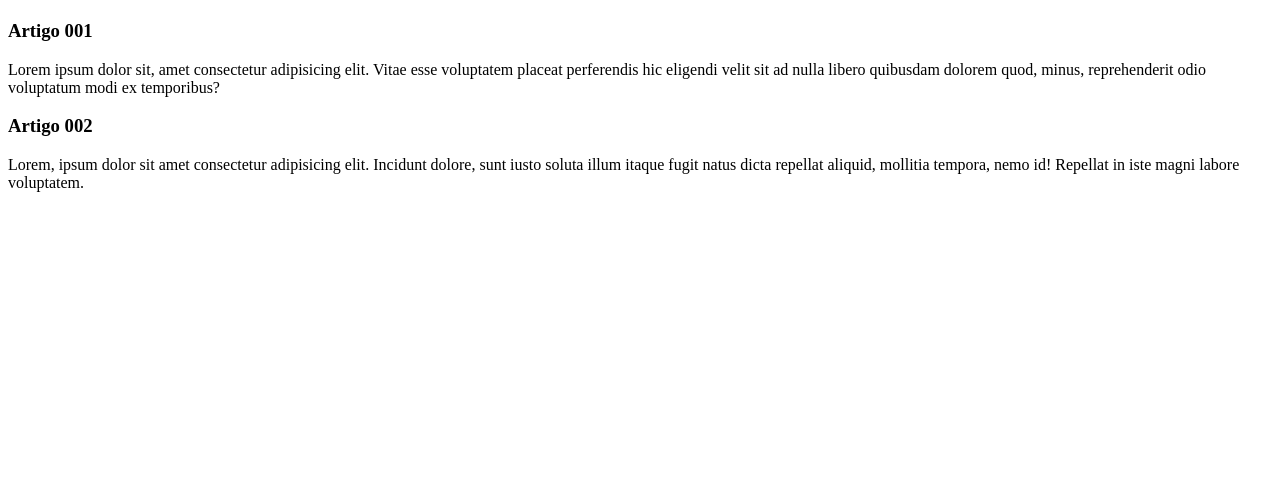
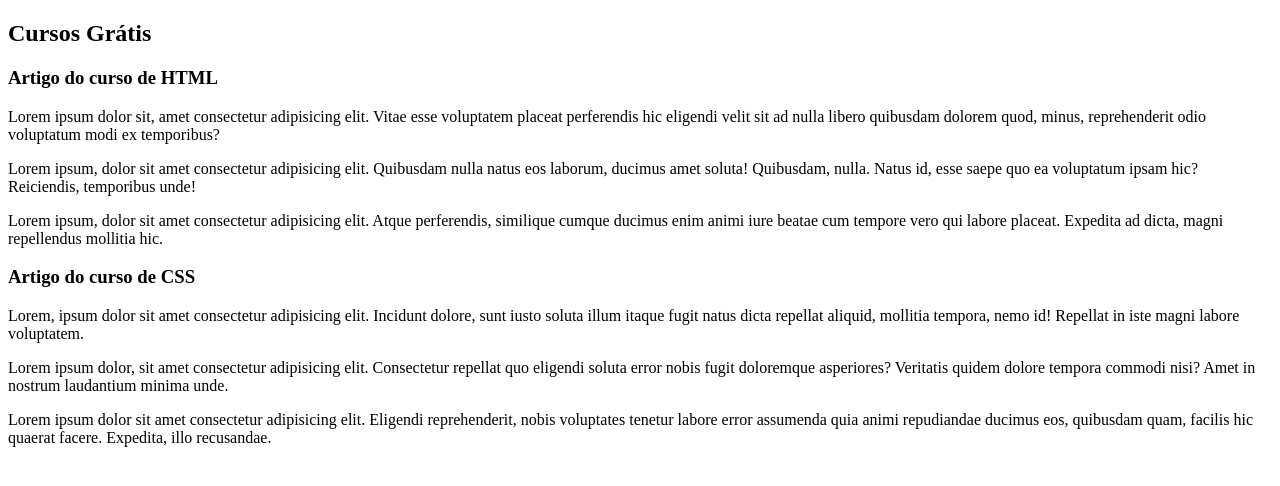
Before and after one commit to IgorWinMac/branches-marges, a plain HTML site: page index.html in a window 1280 px wide. Drawn offline with Linux system fonts and the light colour scheme.

Commit message:
Comecei a escrever o conteúdo

```diff
--- a/index.html
+++ b/index.html
@@ -8,15 +8,19 @@
 <body>
     <main>
         <header>
-            <h2></h2>
+            <h2>Cursos Grátis</h2>
         </header>
         <article>
-            <h3>Artigo 001</h3>
+            <h3>Artigo do curso de HTML</h3>
             <p>Lorem ipsum dolor sit, amet consectetur adipisicing elit. Vitae esse voluptatem placeat perferendis hic eligendi velit sit ad nulla libero quibusdam dolorem quod, minus, reprehenderit odio voluptatum modi ex temporibus?</p>
+            <p>Lorem ipsum, dolor sit amet consectetur adipisicing elit. Quibusdam nulla natus eos laborum, ducimus amet soluta! Quibusdam, nulla. Natus id, esse saepe quo ea voluptatum ipsam hic? Reiciendis, temporibus unde!</p>
+            <p>Lorem ipsum, dolor sit amet consectetur adipisicing elit. Atque perferendis, similique cumque ducimus enim animi iure beatae cum tempore vero qui labore placeat. Expedita ad dicta, magni repellendus mollitia hic.</p>
         </article>
         <article>
-            <h3>Artigo 002</h3>
+            <h3>Artigo do curso de CSS</h3>
             <p>Lorem, ipsum dolor sit amet consectetur adipisicing elit. Incidunt dolore, sunt iusto soluta illum itaque fugit natus dicta repellat aliquid, mollitia tempora, nemo id! Repellat in iste magni labore voluptatem.</p>
+            <p>Lorem ipsum dolor, sit amet consectetur adipisicing elit. Consectetur repellat quo eligendi soluta error nobis fugit doloremque asperiores? Veritatis quidem dolore tempora commodi nisi? Amet in nostrum laudantium minima unde.</p>
+            <p>Lorem ipsum dolor sit amet consectetur adipisicing elit. Eligendi reprehenderit, nobis voluptates tenetur labore error assumenda quia animi repudiandae ducimus eos, quibusdam quam, facilis hic quaerat facere. Expedita, illo recusandae.</p>
         </article>
     </main>
 </body>
```
